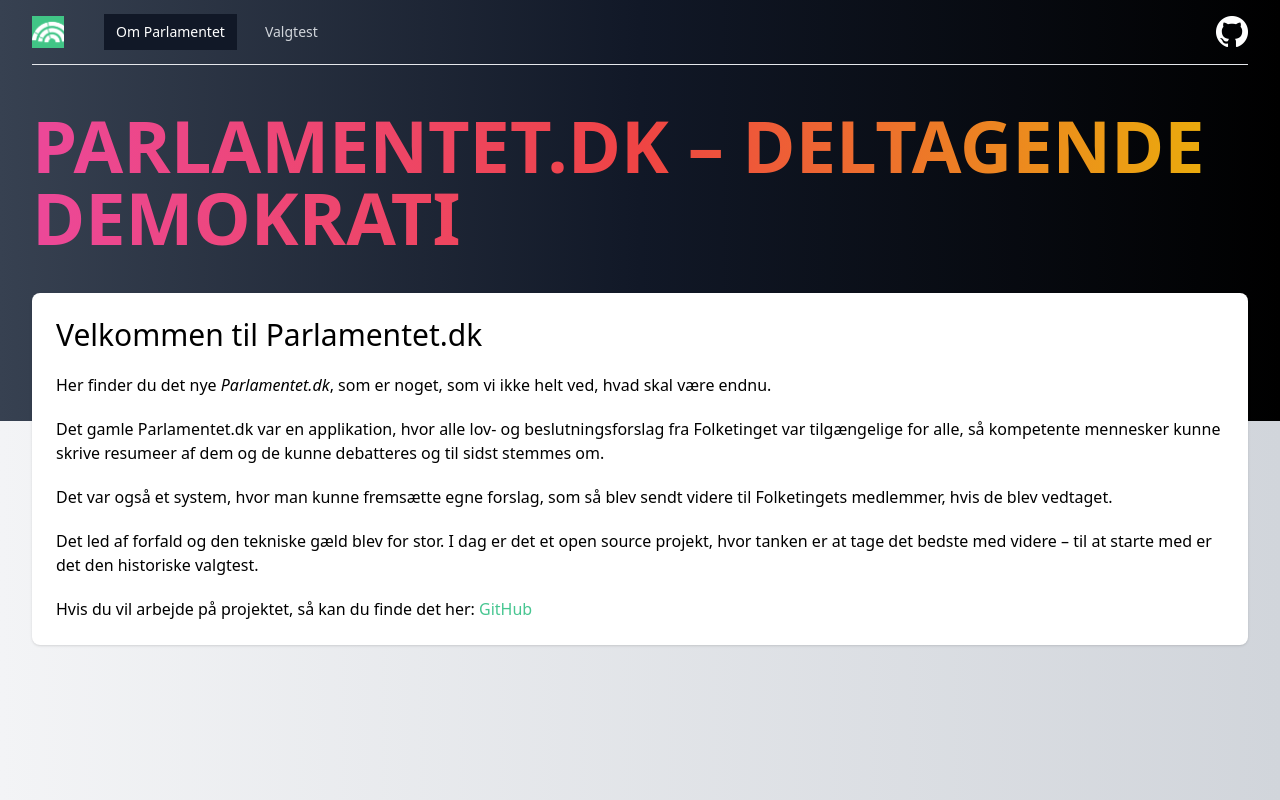
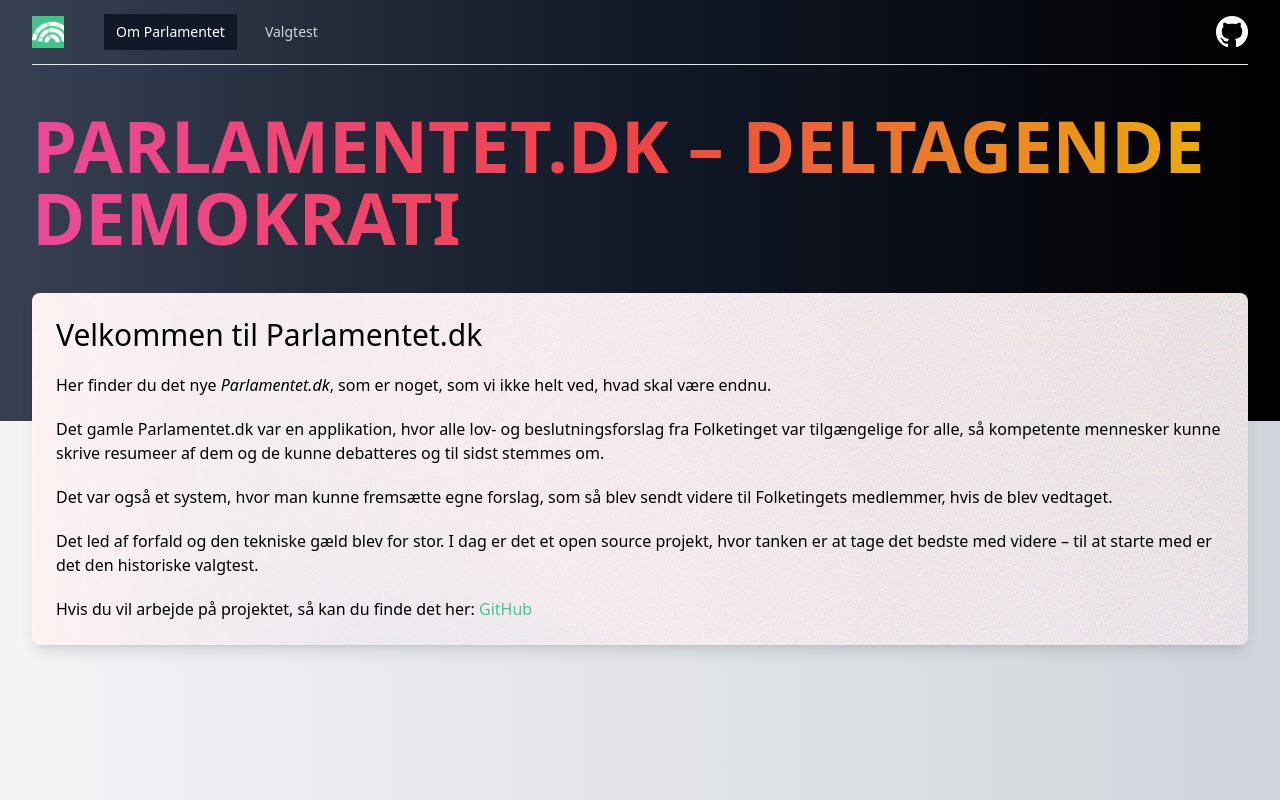
Before and after one commit to huulbaek/parlamentet.dk, a Nuxt app: page / in a window 1280 px wide. Built offline with nearby package versions, Linux system fonts and the light colour scheme.

Commit message:
Background

```diff
--- a/app.vue
+++ b/app.vue
@@ -3,7 +3,10 @@
     <Header />
     <main class="-mt-32">
       <div class="mx-auto max-w-7xl px-4 pb-12 sm:px-6 lg:px-8">
-        <div class="rounded-lg bg-white px-5 py-6 shadow sm:px-6">
+        <div
+          class="rounded-lg px-5 py-6 shadow-lg sm:px-6"
+          style="background-image: url('/gradient.jpg'); background-size: cover"
+        >
           <div class="h-full">
             <NuxtPage />
           </div>
```
Also changed, not shown: public/gradient.jpg (added).
